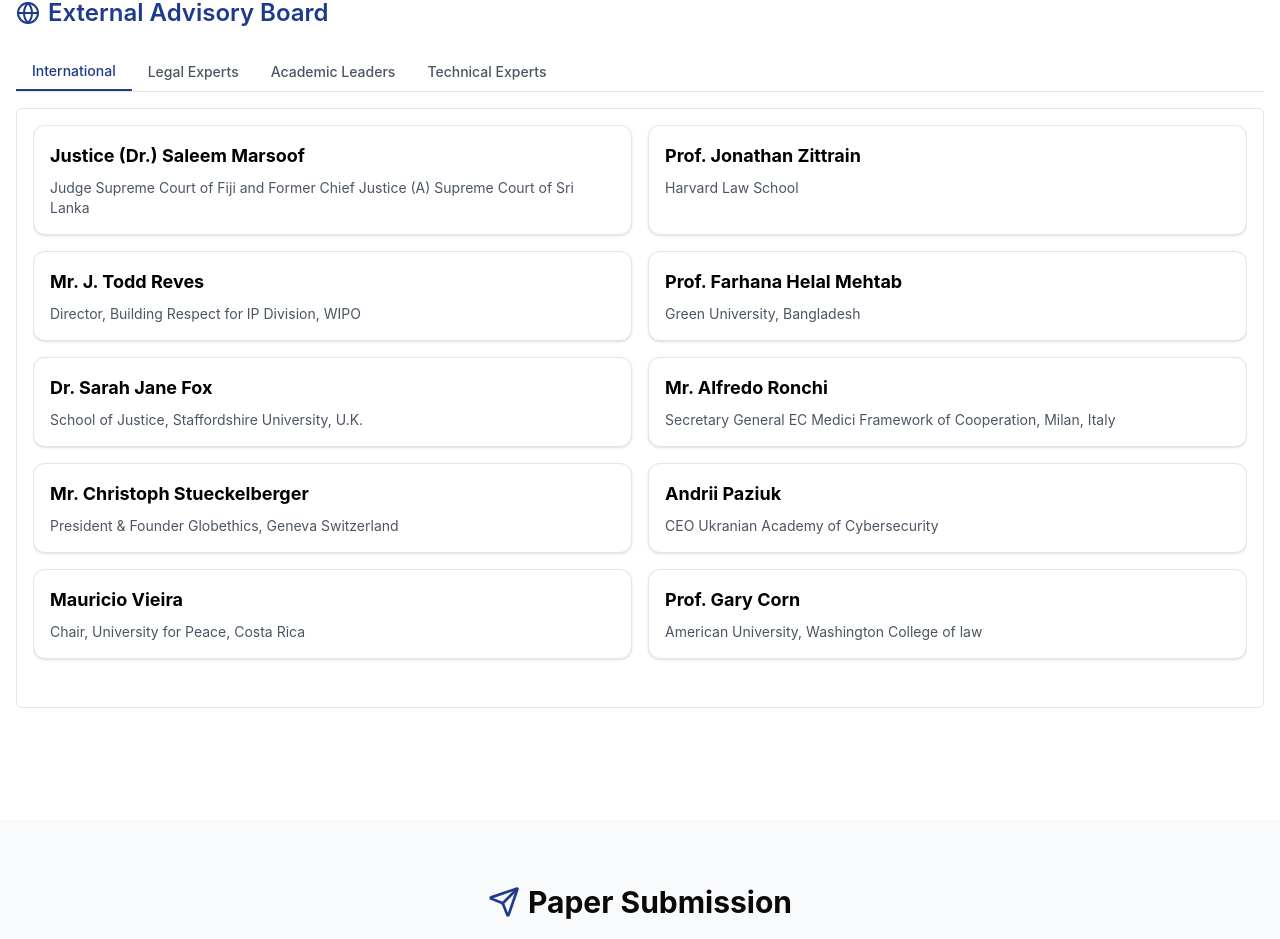
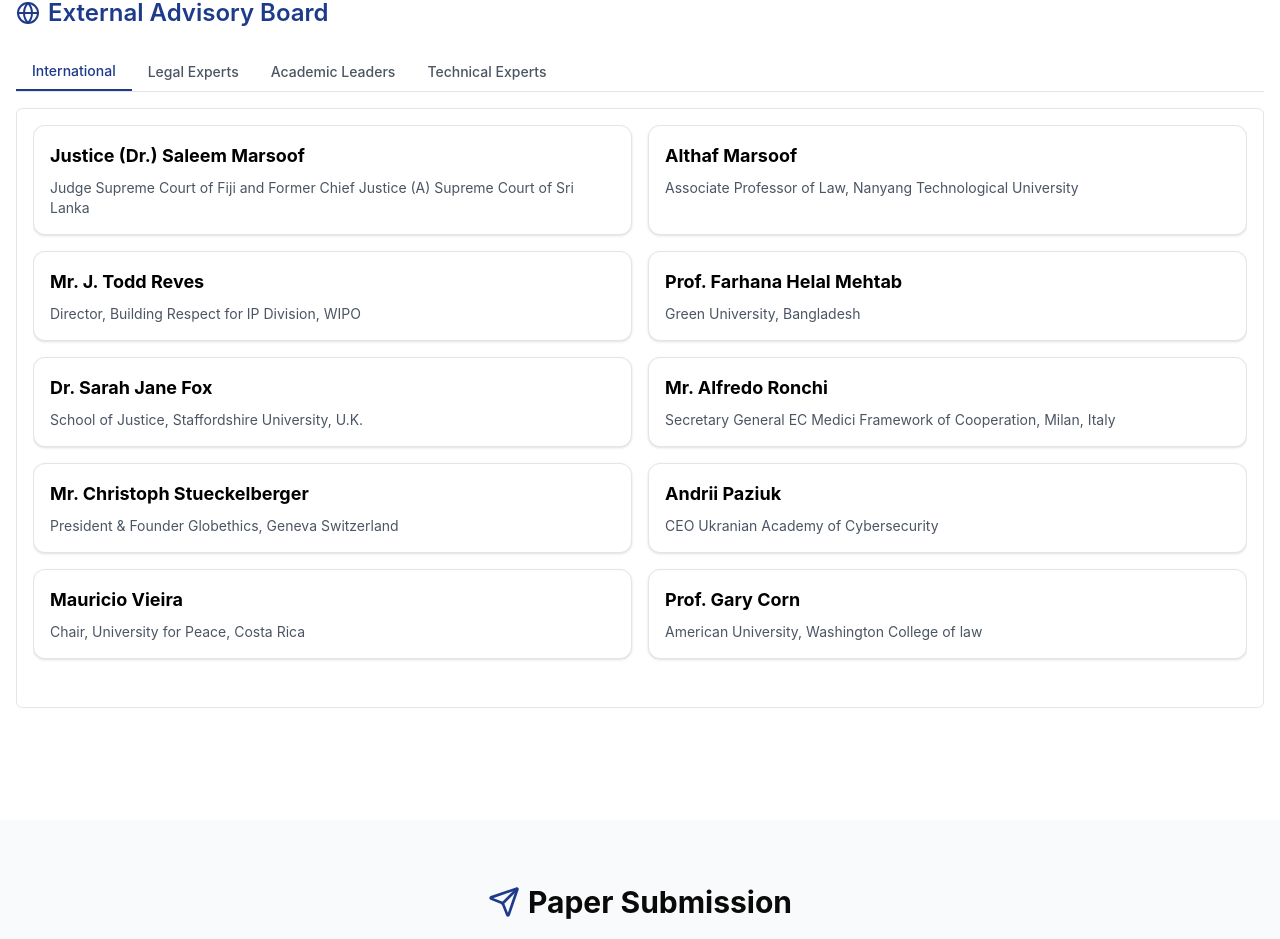
Before and after one commit to Hibbanur-Rahman/ICLT, a React (Vite) app: page / in a window 1280 px wide. Shown: the part 5094-6033 px from the top of the page. Built offline with nearby package versions, Linux system fonts and the light colour scheme; the HTML template or start-up script is replaced by a standard one.

Commit message:
adding the name in external advisory board

```diff
--- a/src/views/home.jsx
+++ b/src/views/home.jsx
@@ -858,8 +858,8 @@
             "Judge Supreme Court of Fiji and Former Chief Justice (A) Supreme Court of Sri Lanka",
         },
         {
-          name: "Prof. Jonathan Zittrain",
-          position: "Harvard Law School",
+          name: "Althaf Marsoof",
+          position: "Associate Professor of Law, Nanyang Technological University",
         },
         {
           name: "Mr. J. Todd Reves",
```
